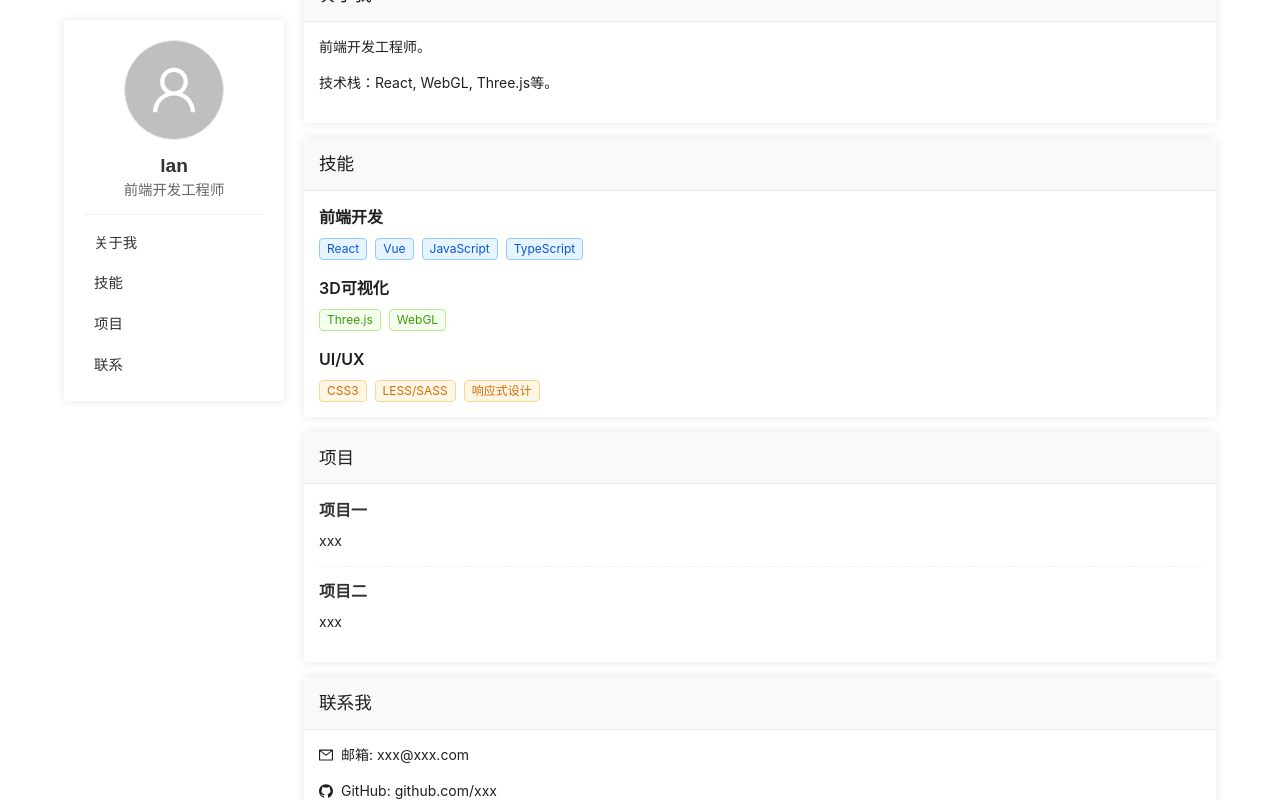
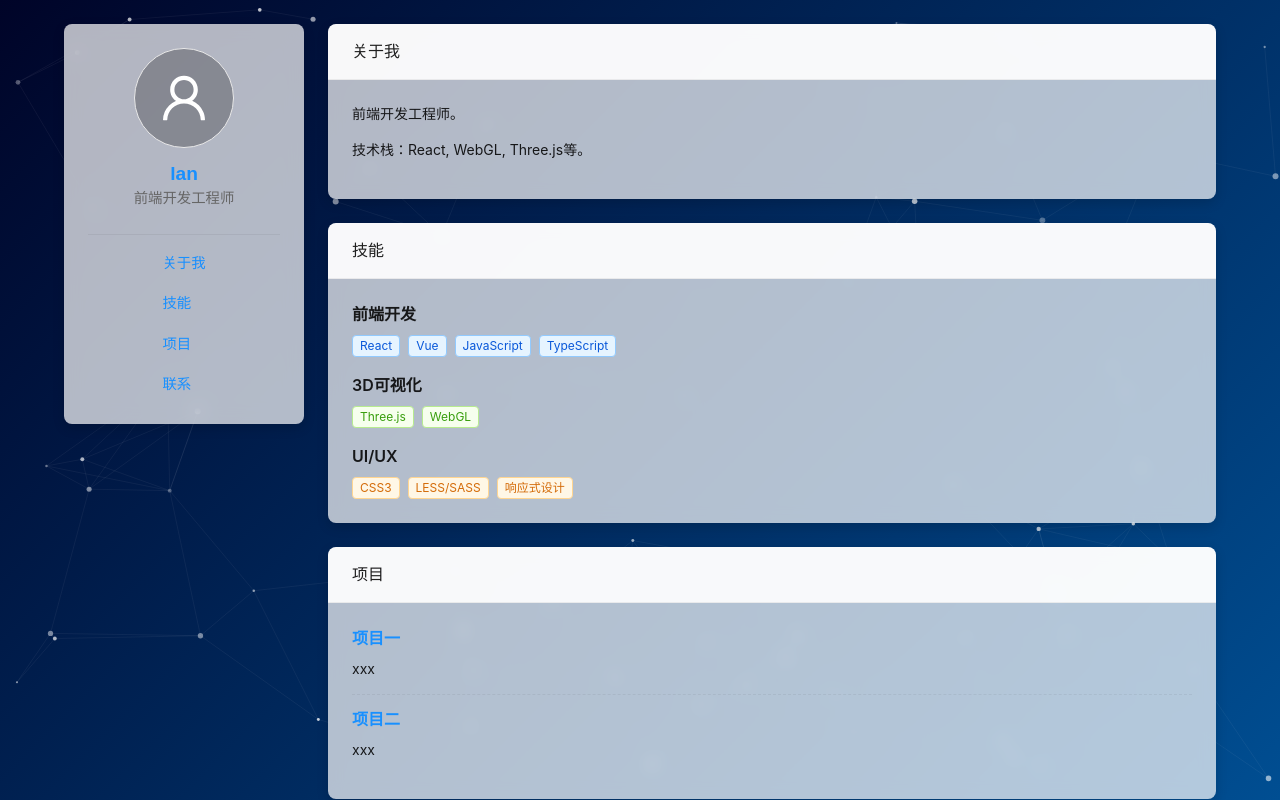
Before and after one commit to lanxue0/lan-portfolio, a React (Vite) app: page / in a window 1280 px wide. Built offline with nearby package versions, Linux system fonts and the light colour scheme.

Commit message:
feat: 添加基本的动态背景效果
- 能在背景上展示随机移动的粒子点，并且会连线
- 鼠标点击时会吸引附近的粒子点

```diff
--- /dev/null
+++ b/src/PortfolioPage/DynamicBackground.tsx
@@ -0,0 +1,220 @@
+import React, { useRef, useEffect, useState } from "react";
+
+interface Point {
+  x: number;
+  y: number;
+  vx: number;
+  vy: number;
+  radius: number;
+  color: string;
+}
+
+interface DynamicBackgroundProps {
+  pointsCount?: number;
+  lineDistance?: number;
+  pointRadius?: number;
+  speed?: number;
+}
+
+// 初始参数，点数量，连线距离，点半径，速度
+const DynamicBackground: React.FC<DynamicBackgroundProps> = ({
+  pointsCount = 50,
+  lineDistance = 150,
+  pointRadius = 2,
+  speed = 0.5,
+}) => {
+  const canvasRef = useRef<HTMLCanvasElement>(null);
+  const [points, setPoints] = useState<Point[]>([]);
+  const [mouse, setMouse] = useState<{ x: number; y: number; active: boolean }>(
+    {
+      x: 0,
+      y: 0,
+      active: false,
+    }
+  );
+  const animationRef = useRef<number | null>(null);
+
+  // 初始化点
+  useEffect(() => {
+    if (!canvasRef.current) return;
+
+    const canvas = canvasRef.current;
+    const ctx = canvas.getContext("2d");
+    if (!ctx) return;
+
+    // 重置canvas和点
+    const resizeCanvas = () => {
+      // 设置Canvas大小为窗口大小
+      canvas.width = window.innerWidth;
+      canvas.height = window.innerHeight;
+
+      // 重新创建点
+      const newPoints: Point[] = [];
+      for (let i = 0; i < pointsCount; i++) {
+        newPoints.push({
+          x: Math.random() * canvas.width,
+          y: Math.random() * canvas.height,
+          vx: (Math.random() - 0.5) * speed,
+          vy: (Math.random() - 0.5) * speed,
+          radius: Math.random() * pointRadius + 1,
+          color: `rgba(255, 255, 255, ${Math.random() * 0.5 + 0.3})`,
+        });
+      }
+      setPoints(newPoints);
+    };
+
+    resizeCanvas();
+    // 监听窗口变化
+    window.addEventListener("resize", resizeCanvas);
+
+    return () => {
+      window.removeEventListener("resize", resizeCanvas);
+      if (animationRef.current) {
+        cancelAnimationFrame(animationRef.current);
+      }
+    };
+  }, [pointsCount, pointRadius, speed]);
+
+  // 动画效果
+  useEffect(() => {
+    if (!canvasRef.current || points.length === 0) return;
+
+    const canvas = canvasRef.current;
+    const ctx = canvas.getContext("2d");
+    if (!ctx) return;
+
+    const animate = () => {
+      ctx.clearRect(0, 0, canvas.width, canvas.height);
+
+      // 更新点的位置
+      const updatedPoints = [...points].map((point) => {
+        // 正常移动
+        let newX = point.x + point.vx;
+        let newY = point.y + point.vy;
+
+        // 碰到边界情况
+        if (newX < 0 || newX > canvas.width) {
+          point.vx = -point.vx;
+          newX = point.x + point.vx;
+        }
+        if (newY < 0 || newY > canvas.height) {
+          point.vy = -point.vy;
+          newY = point.y + point.vy;
+        }
+
+        // 鼠标拖拽效果
+        if (mouse.active) {
+          const dx = mouse.x - newX;
+          const dy = mouse.y - newY;
+          const distance = Math.sqrt(dx * dx + dy * dy);
+
+          if (distance < lineDistance) {
+            const forceX = (dx / distance) * 0.8;
+            const forceY = (dy / distance) * 0.8;
+            newX += forceX;
+            newY += forceY;
+          }
+        }
+
+        return {
+          ...point,
+          x: newX,
+          y: newY,
+        };
+      });
+
+      setPoints(updatedPoints);
+
+      // 绘制点
+      updatedPoints.forEach((point) => {
+        ctx.beginPath();
+        ctx.arc(point.x, point.y, point.radius, 0, Math.PI * 2);
+        ctx.fillStyle = point.color;
+        ctx.fill();
+      });
+
+      // 绘制连线
+      ctx.strokeStyle = "rgba(255, 255, 255, 0.1)";
+      ctx.lineWidth = 0.5;
+
+      for (let i = 0; i < updatedPoints.length; i++) {
+        for (let j = i + 1; j < updatedPoints.length; j++) {
+          const dx = updatedPoints[i].x - updatedPoints[j].x;
+          const dy = updatedPoints[i].y - updatedPoints[j].y;
+          const distance = Math.sqrt(dx * dx + dy * dy);
+
+          if (distance < lineDistance) {
+            ctx.beginPath();
+            ctx.moveTo(updatedPoints[i].x, updatedPoints[i].y);
+            ctx.lineTo(updatedPoints[j].x, updatedPoints[j].y);
+            ctx.stroke();
+          }
+        }
+      }
+
+      animationRef.current = requestAnimationFrame(animate);
+    };
+
+    animationRef.current = requestAnimationFrame(animate);
+
+    return () => {
+      if (animationRef.current) {
+        cancelAnimationFrame(animationRef.current);
+      }
+    };
+  }, [points, mouse, lineDistance]);
+
+  // 鼠标事件处理
+  const handleMouseDown = (e: React.MouseEvent) => {
+    setMouse({
+      x: e.clientX,
+      y: e.clientY,
+      active: true,
+    });
+  };
+
+  const handleMouseMove = (e: React.MouseEvent) => {
+    if (mouse.active) {
+      setMouse({
+        x: e.clientX,
+        y: e.clientY,
+        active: true,
+      });
+    }
+  };
+
+  const handleMouseUp = () => {
+    setMouse((prev) => ({
+      ...prev,
+      active: false,
+    }));
+  };
+
+  const handleMouseLeave = () => {
+    setMouse((prev) => ({
+      ...prev,
+      active: false,
+    }));
+  };
+
+  return (
+    <canvas
+      ref={canvasRef}
+      style={{
+        position: "fixed",
+        top: 0,
+        left: 0,
+        width: "100%",
+        height: "100%",
+        zIndex: -1,
+        background: "linear-gradient(135deg, #000428 0%, #004e92 100%)",
+      }}
+      onMouseDown={handleMouseDown}
+      onMouseMove={handleMouseMove}
+      onMouseUp={handleMouseUp}
+      onMouseLeave={handleMouseLeave}
+    />
+  );
+};
+
+export default DynamicBackground;
--- a/src/PortfolioPage/PortfolioPage.tsx
+++ b/src/PortfolioPage/PortfolioPage.tsx
@@ -2,6 +2,7 @@ import { useRef } from "react";
 import { Avatar, Card, Divider, Tag, Typography } from "antd";
 import { UserOutlined, MailOutlined, GithubOutlined } from "@ant-design/icons";
 import "./index.less";
+import DynamicBackground from "./DynamicBackground";
 
 const { Title, Paragraph } = Typography;
 
@@ -19,6 +20,14 @@ const PortfolioPage = () => {
 
   return (
     <div className="portfolio">
+      {/* 动态背景 */}
+      <DynamicBackground
+        pointsCount={80}
+        lineDistance={150}
+        pointRadius={2}
+        speed={0.3}
+      />
+
       {/* 左侧固定区域 */}
       <div className="portfolio-sidebar">
         <div className="sidebar-avatar">
--- a/src/PortfolioPage/index.less
+++ b/src/PortfolioPage/index.less
@@ -2,34 +2,44 @@
 :root {
   --background-light: #f8f8f8;
   --background-white: #fff;
-  --primary-color: #333;
+  --primary-color: #1890ff;
   --secondary-color: #666;
   --accent-color: #0077ff;
   --border-color: #eaeaea;
-  --shadow: 0 0 10px 0 rgba(0, 0, 0, 0.1);
-  --border-radius: 4px;
+  --shadow: 0 4px 12px rgba(0, 0, 0, 0.15);
+  --border-radius: 8px;
+  --text-color: #333;
+  --bg-color: rgba(255, 255, 255, 0.8);
 }
 
 .portfolio {
+  display: flex;
   width: 90%;
   max-width: 1200px;
   margin: 0 auto;
-  display: flex;
+  min-height: 100vh;
+  padding: 24px 0;
   position: relative;
-  padding: 20px 0;
+  z-index: 1;
 }
 
 /* 左侧固定区域 */
 .portfolio-sidebar {
-  width: 220px;
+  width: 240px;
+  padding: 24px;
+  background: rgba(255, 255, 255, 0.7);
+  backdrop-filter: blur(10px);
+  -webkit-backdrop-filter: blur(10px);
   position: sticky;
-  top: 20px;
-  align-self: flex-start;
-  margin-right: 20px;
-  background-color: var(--background-white);
+  top: 24px;
+  max-height: 400px;
+  //   height: calc(100vh - 48px);
   border-radius: var(--border-radius);
   box-shadow: var(--shadow);
-  padding: 20px;
+  display: flex;
+  flex-direction: column;
+  align-items: center;
+  margin-right: 24px;
 
   .sidebar-avatar {
     width: 100px;
@@ -92,39 +102,33 @@
   flex: 1;
 
   .content-list {
-    width: 100%;
+    display: flex;
+    flex-direction: column;
+    gap: 24px;
 
     .content-card {
-      width: 100%;
-      margin-bottom: 15px;
+      background: rgba(255, 255, 255, 0.7);
+      backdrop-filter: blur(8px);
+      -webkit-backdrop-filter: blur(8px);
+      border-radius: var(--border-radius);
+      overflow: hidden;
+      transition: transform 0.3s ease;
+      box-shadow: var(--shadow);
 
-      &:last-child {
-        margin-bottom: 0;
+      &:hover {
+        transform: translateY(-5px);
       }
 
-      //样式覆盖
       .ant-card-custom {
-        border-radius: var(--border-radius);
-        box-shadow: var(--shadow);
-        overflow: hidden;
-        border: none;
+        background: transparent;
 
         .ant-card-head {
-          padding: 0 15px;
-          min-height: 45px;
-          font-size: 1.1rem;
-          border-bottom: 1px solid var(--border-color);
-          background-color: #f9f9f9;
-
-          .ant-card-head-title {
-            padding: 12px 0;
-          }
+          background: rgba(255, 255, 255, 0.9);
+          border-bottom: 1px solid rgba(0, 0, 0, 0.06);
         }
 
         .ant-card-body {
-          padding: 15px;
-          color: var(--secondary-color);
-          line-height: 1.5;
+          background: transparent;
         }
       }
 
@@ -141,19 +145,19 @@
 }
 
 /* 响应式 */
-@media (max-width: 768px) {
+@media screen and (max-width: 768px) {
   .portfolio {
+    flex-direction: column;
     width: 95%;
-    flex-direction: column;
-  }
+    padding: 16px 0;
 
-  .portfolio-sidebar {
+    &-sidebar {
+      position: relative;
       width: 100%;
-    position: relative;
       top: 0;
       margin-right: 0;
-    margin-bottom: 20px;
-    padding: 15px;
+      margin-bottom: 24px;
+      padding: 16px;
 
       .sidebar-avatar {
         width: 70px;
@@ -162,12 +166,14 @@
 
       .sidebar-nav {
         flex-direction: row;
-      flex-wrap: wrap;
         justify-content: center;
+        width: 100%;
+        margin-top: 12px;
 
         .nav-btn {
-        padding: 6px 12px;
+          margin: 0 8px;
         }
       }
     }
   }
+}
--- a/src/index.css
+++ b/src/index.css
@@ -20,7 +20,4 @@ body {
 #root {
   width: 100%;
   height: 100%;
-  display: flex;
-  justify-content: center;
-  align-items: center;
 }
```
Lines whose indentation alone changed are shown as unchanged.
